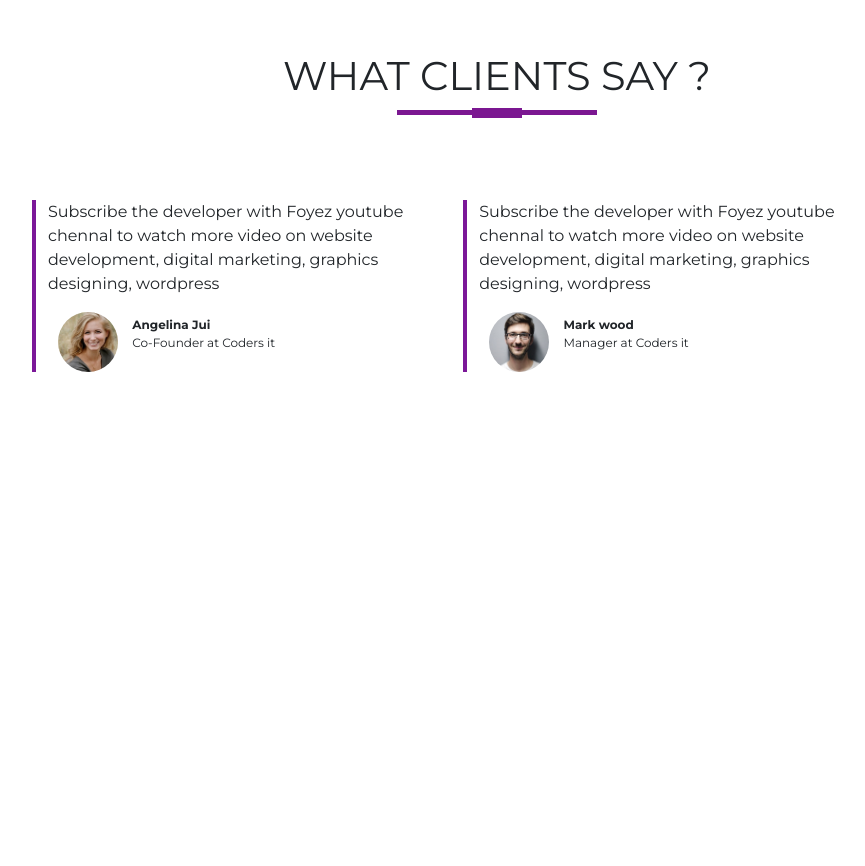
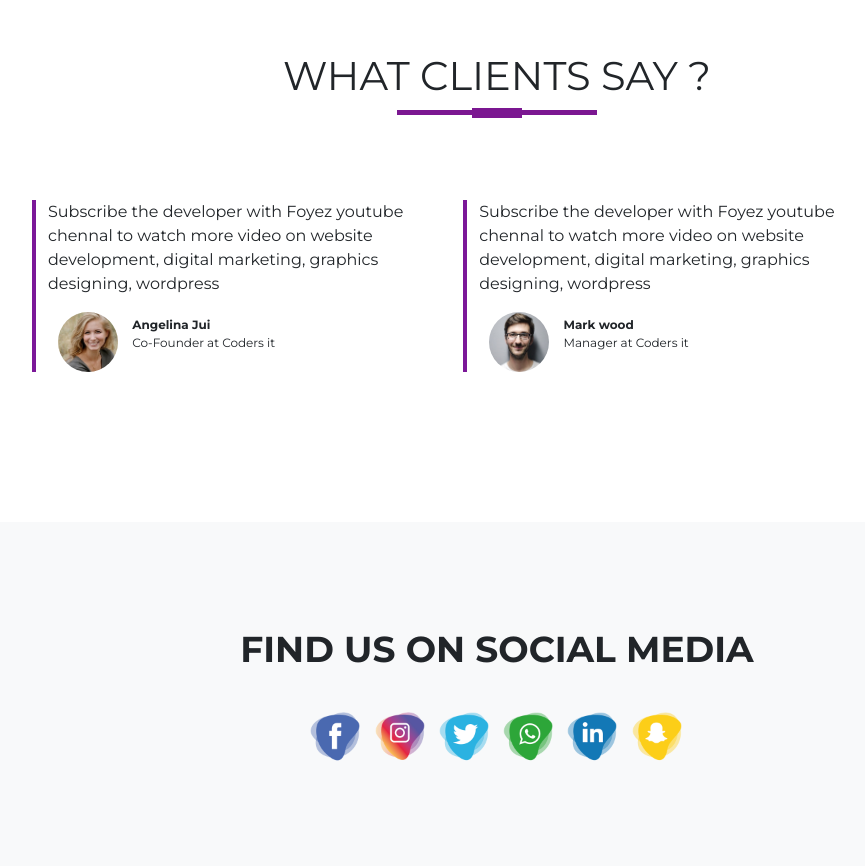
Before and after one commit to Foyez-Ahamed/Agency_website_templete_2, a plain HTML site: page index.html in a window 1280 px wide. Shown: the part 2014-2880 px from the top of the page, without its empty margins (143-1008 px from the left). Before the commit the page ends 2536 px from the top, so only its background shows below. Drawn offline with nearby package versions, Linux system fonts and the light colour scheme.

Commit message:
social media section add

```diff
--- a/index.html
+++ b/index.html
@@ -144,7 +144,7 @@
           <div class="col-md-5 testimonials">
               <P>Subscribe the developer with Foyez youtube chennal to watch more video on website
                 development, digital marketing, graphics designing, wordpress </P>
-              <img src="images/user2.jpg" alt="user1">
+              <img src="images/user2.jpg" alt="user2">
               <p class="user-details"><b>Mark wood</b><br>Manager at Coders it</p>
             </div>
           </div>
@@ -154,6 +154,23 @@
       <!-- testimonials section end  -->
 
 
+       <!-- social media section start  -->
+       <section id="social-media">
+       <div class="container text-center">
+        <p>Find us on social media</p>
+        <dir class="social-icons">
+         <a href="#"><img src="images/facebook-icon.png" alt="facebook"></a>
+         <a href="#"><img src="images/instagram-icon.png" alt="instagram"></a>
+         <a href="#"><img src="images/twitter-icon.png" alt="twitter"></a>
+         <a href="#"><img src="images/whatsapp-icon.png" alt="whatsapp"></a>
+         <a href="#"><img src="images/linkedin-icon.png" alt="linkedin"></a>
+         <a href="#"><img src="images/snapchat-icon.png" alt="snapchat"></a>
+        </dir>
+       </div>
+       </section>
+        <!-- social media section end  -->
+
+
     <!-- bootstrap js cdn  -->
     <script src="https://cdn.jsdelivr.net/npm/bootstrap@5.3.0-alpha1/dist/js/bootstrap.bundle.min.js" integrity="sha384-w76AqPfDkMBDXo30jS1Sgez6pr3x5MlQ1ZAGC+nuZB+EYdgRZgiwxhTBTkF7CXvN" crossorigin="anonymous"></script>
     <script src="https://cdn.jsdelivr.net/npm/bootstrap@5.3.0-alpha1/dist/js/bootstrap.min.js" integrity="sha384-mQ93GR66B00ZXjt0YO5KlohRA5SY2XofN4zfuZxLkoj1gXtW8ANNCe9d5Y3eG5eD" crossorigin="anonymous"></script>
--- a/style.css
+++ b/style.css
@@ -185,3 +185,23 @@ body{
     font-size: 12px;
 }
 /* testimonials section style end */
+
+
+/* social media section style start  */
+#social-media{
+    padding: 100px 0;
+    background: #f8f9fa;
+}
+
+#social-media p{
+    text-transform: uppercase;
+    font-size: 36px;
+    font-weight: 600;
+    margin-bottom: 30px;
+}
+
+.social-icons img{
+    width: 60px;
+
+}
+/* social media section style end  */
```
